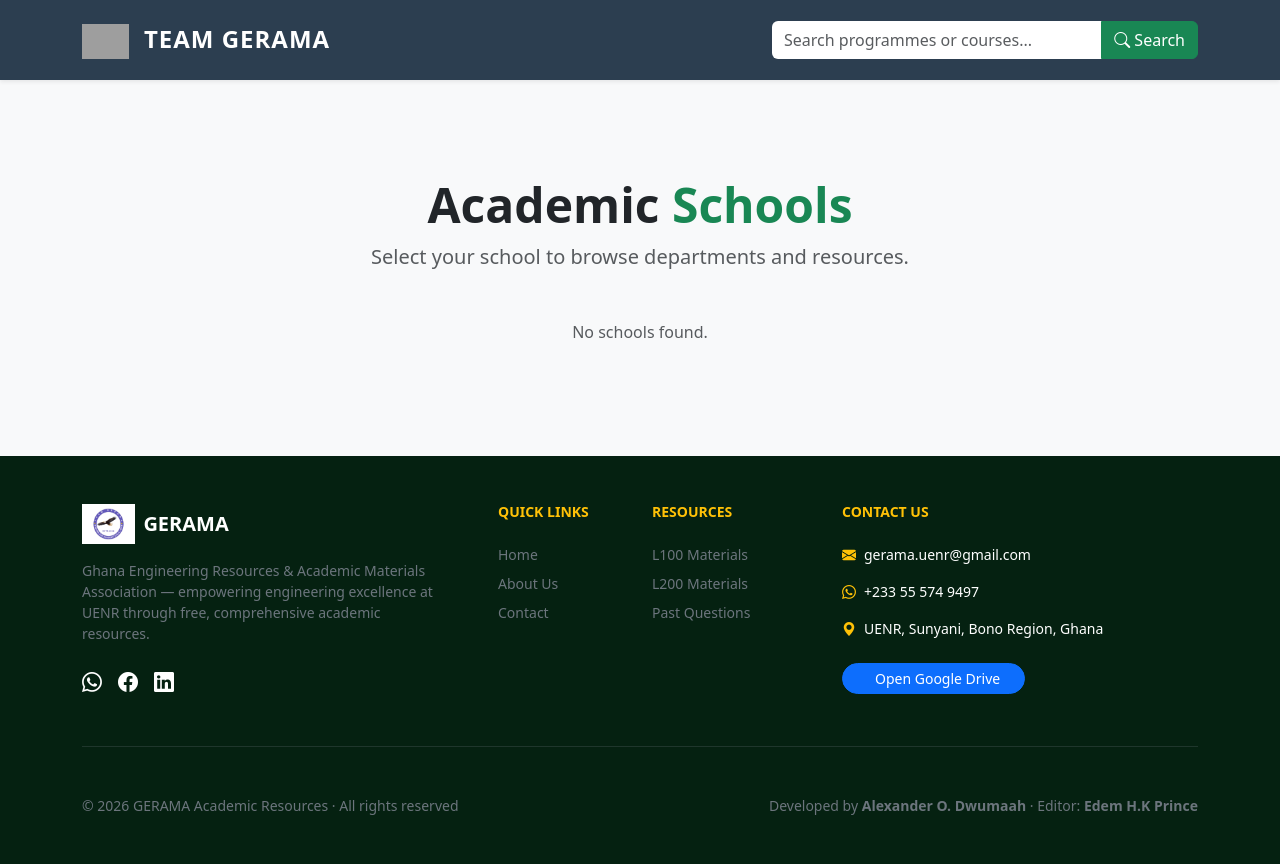
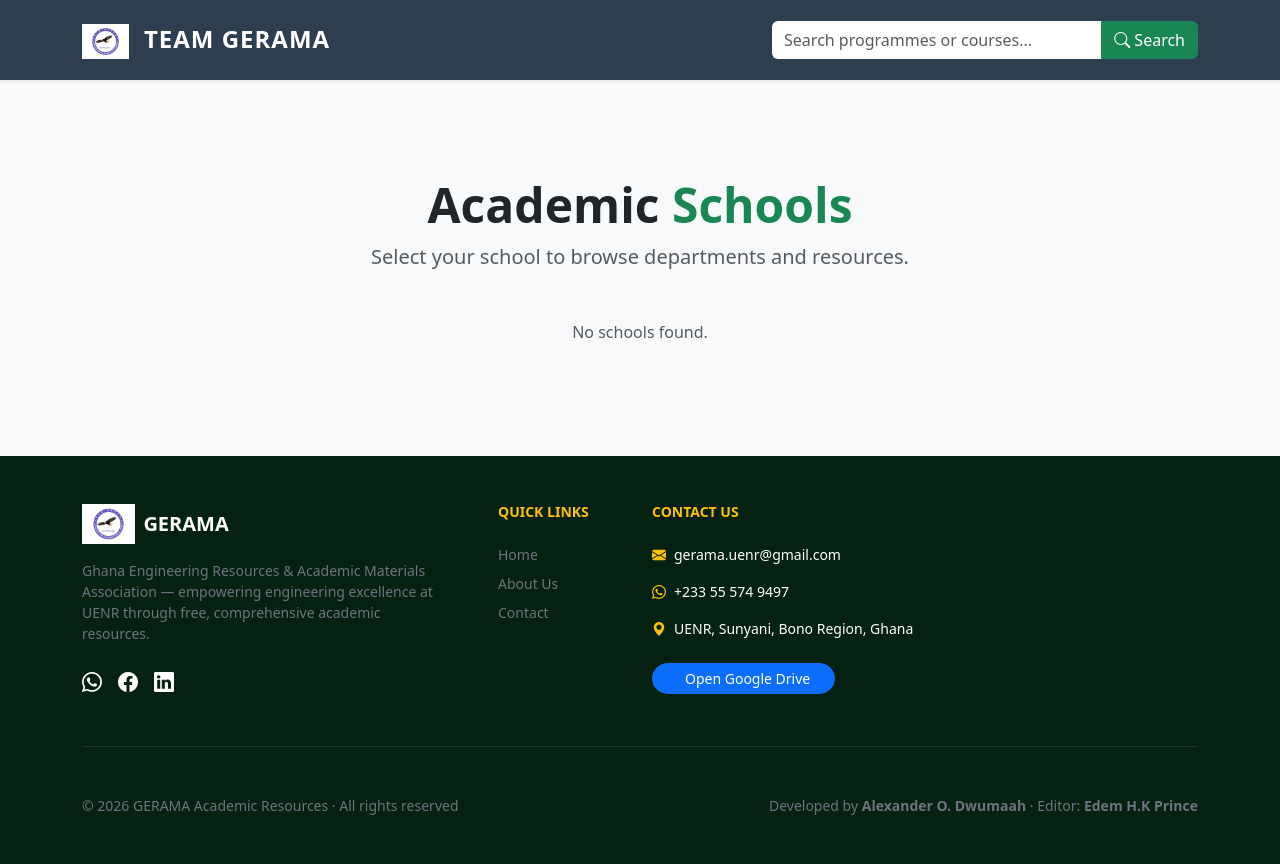
Before and after one commit to teamgerama/TeamGERAMA, a Django app: page /resources/ in a window 1280 px wide. Run offline with Django 5.2, Linux system fonts and the light colour scheme; data that the repository does not hold is empty; grey boxes are pictures that could not be loaded.

Commit message:
UI: Updated resource links and cleaned up footer logic

```diff
--- a/templates/base.html
+++ b/templates/base.html
@@ -45,7 +45,7 @@
     <nav class="navbar navbar-expand-lg navbar-dark shadow-sm">
         <div class="container">
             <a class="navbar-brand fw-bold" href="{% url 'home' %}">
-                <img src="{% static 'images/logo.png' %}" height="35" class="me-2" alt="Logo">
+                <img src="{% static 'images/logo.jpg' %}" height="35" class="me-2" alt="Logo">
                 TEAM GERAMA
             </a>
 
@@ -104,14 +104,16 @@
                     </ul>
                 </div>
 
-                <div class="col-lg-2 col-md-6">
-                    <h6 class="fw-bold mb-4 text-warning small">RESOURCES</h6>
-                    <ul class="list-unstyled small">
-                        <li class="mb-2"><a href="{% url 'home' %}?q=Level+100" class="text-secondary text-decoration-none">L100 Materials</a></li>
-                        <li class="mb-2"><a href="{% url 'home' %}?q=Level+200" class="text-secondary text-decoration-none">L200 Materials</a></li>
-                        <li class="mb-2"><a href="#" class="text-secondary text-decoration-none">Past Questions</a></li>
-                    </ul>
-                </div>
+{#                <div class="col-lg-2 col-md-6">#}
+{#                    <h6 class="fw-bold mb-4 text-warning small">RESOURCES</h6>#}
+{#                    <ul class="list-unstyled small">#}
+{#                        <li class="mb-2"><a href="{% url 'home' %}?q=Level+100" class="text-secondary text-decoration-none">L100 Materials</a></li>#}
+{#                        <li class="mb-2"><a href="{% url 'home' %}?q=Level+200" class="text-secondary text-decoration-none">L200 Materials</a></li>#}
+{#                        <li class="mb-2"><a href="{% url 'home' %}?q=Level+300" class="text-secondary text-decoration-none">L300 Materials</a></li>#}
+{#                        <li class="mb-2"><a href="{% url 'home' %}?q=Level+400" class="text-secondary text-decoration-none">L400 Materials</a></li>#}
+{#                        <li class="mb-2"><a href="#" class="text-secondary text-decoration-none">Past Questions</a></li>#}
+{#                    </ul>#}
+{#                </div>#}
 
                 <div class="col-lg-4 col-md-6">
                     <h6 class="fw-bold mb-4 text-warning small">CONTACT US</h6>
```
